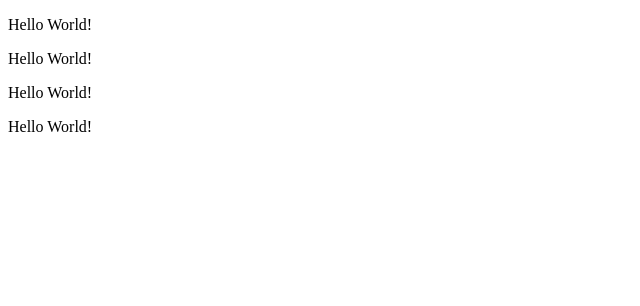
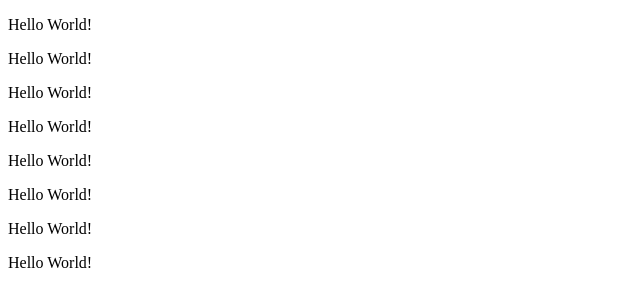
Before and after one commit to Pear2024/sprint2module1, a plain HTML site: page index.html in a window 1280 px wide. Shown: the whole page, without its empty margins (0-640 px from the left). Drawn offline with Linux system fonts and the light colour scheme.

Commit message:
send to git on local computer

```diff
--- a/index.html
+++ b/index.html
@@ -10,6 +10,10 @@
     <p>Hello World!</p>
     <p>Hello World!</p>
     <p>Hello World!</p>
+    <p>Hello World!</p>
+    <p>Hello World!</p>
+    <p>Hello World!</p>
+    <p>Hello World!</p>
 
 
 </body>
```
